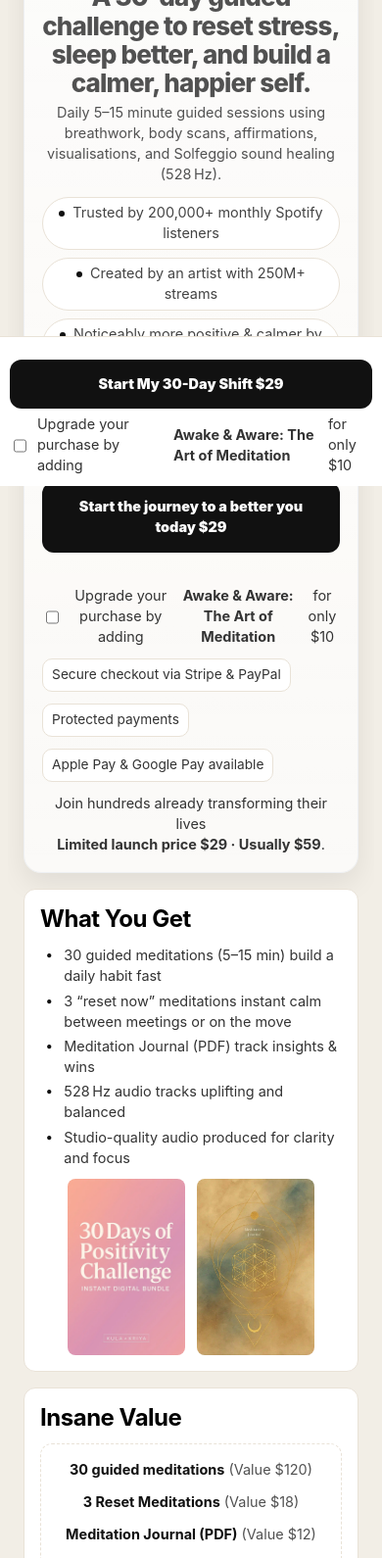
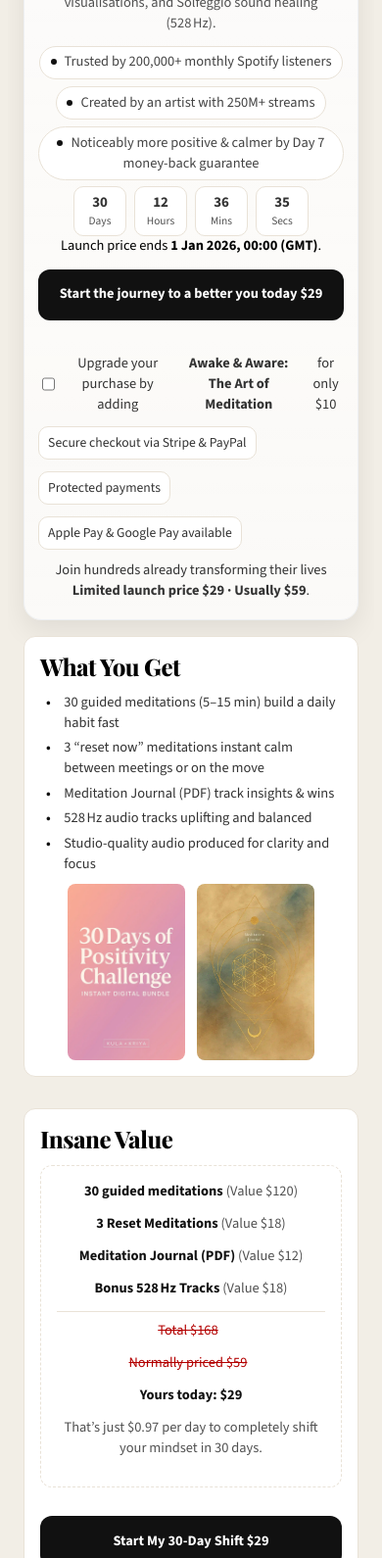
Before and after one commit to KulaKriya/positivitybundle, a website: page index.html in a window 390 px wide. Shown: the part 348-1938 px from the top of the page at 98% size. Drawn offline with nearby package versions, Linux system fonts and the light colour scheme.

Commit message:
Add files via upload

```diff
--- a/index.html
+++ b/index.html
@@ -5,6 +5,11 @@
 <meta name="viewport" content="width=device-width, initial-scale=1"/>
 <meta name="description" content="Transform your mindset in 30 days with guided meditations, sound healing, and a printable journal. Build lasting positivity & calm."/>
 <title>30 Days of Positivity Guided Meditation Bundle | Kula Kriya</title>
+
+
+<link rel="preconnect" href="https://fonts.googleapis.com">
+<link rel="preconnect" href="https://fonts.gstatic.com" crossorigin>
+<link href="https://fonts.googleapis.com/css2?family=Playfair+Display:wght@600;700;800&family=Source+Sans+3:wght@400;500;600;700&display=swap" rel="stylesheet">
 
 <style>
   :root{
@@ -25,15 +30,15 @@
   --shadow:0 10px 28px rgba(0,0,0,.08);
 }
   *{box-sizing:border-box}
-  html, body{font-family:-apple-system, BlinkMacSystemFont, 'SF Pro Display', Inter, 'Segoe UI', 'Helvetica Neue', Arial, sans-serif;background:var(--bg);overflow-x:hidden;font-size:0.95rem}
+  html, body{font-family:'Source Sans 3', -apple-system, BlinkMacSystemFont, 'SF Pro Display', Inter, 'Segoe UI', 'Helvetica Neue', Arial, sans-serif;background:var(--bg);overflow-x:hidden;font-size:0.95rem}
   img{max-width:100%;display:block}
   .wrap{max-width:980px;margin:0 auto;padding:24px 16px}
   .container{max-width:720px;margin:0 auto}
 
-  h1,h2,h3{margin:0 0 .6rem 0}
+  h1,h2,h3{margin:0 0 .6rem 0;font-family:'Playfair Display', 'Times New Roman', serif}
   h1{font-size:42px;line-height:1.1;margin:8px 0 6px;font-weight:800;letter-spacing:-0.02em}
   .h1-main{display:block;font-weight:900}
-  .h1-sub{display:block;font-size:0.62em;font-weight:800;white-space:normal;color:var(--muted)}
+  .h1-sub{display:block;font-size:0.58em;font-weight:700;white-space:normal;color:var(--muted)}
   h2{font-size:24px;line-height:1.2;margin:0 0 12px;font-weight:750}
   p{margin:.5rem 0 1rem 0;color:var(--ink)}
   .center{text-align:center}
@@ -59,6 +64,11 @@
   .cta-row{display:grid;grid-template-columns:1fr;gap:.75rem}
   .cta-sub{font-size:.95rem;color:#333;text-align:center}
 
+  @media (min-width:720px){
+    .cta{box-shadow:0 10px 26px rgba(0,0,0,0.18);}
+  }
+
+
   .timer{display:flex;justify-content:center;gap:8px;margin:.4rem 0 0 0;color:#333}
   .timer .box{background:#fff;border:1px solid var(--border);border-radius:10px;padding:.35rem .5rem;min-width:54px;text-align:center}
   .timer .num{display:block;font-weight:800;font-size:0.98rem}
@@ -71,10 +81,10 @@
   .two{grid-template-columns:1fr 1fr}
   @media (max-width:800px){.two{grid-template-columns:1fr}}
 
-  .panel{background:var(--panel);border:1px solid var(--border);border-radius:12px;padding:16px}
+  .panel{background:var(--panel);border:1px solid var(--border);border-radius:12px;padding:20px;margin-bottom:16px}
   .panel.red{background:var(--soft-red)}
   .panel.green{background:var(--soft-green)}
-  .panel.value{background:#fff;border:1px solid var(--border);border-radius:12px;padding:16px}
+  .panel.value{background:#fff;border:1px solid var(--border);border-radius:12px;padding:20px;margin-bottom:16px}
 
   .list{list-style:none;padding:0;margin:0}
   .list li{padding-left:1.6rem;position:relative;margin:.45rem 0;color:#333}
@@ -93,8 +103,8 @@
   .kk-aggregate{display:flex;align-items:center;gap:8px;font-weight:700}
   .kk-stars{letter-spacing:.15em}
   .kk-count{color:var(--kk-muted);font-weight:600}
-  .kk-grid{display:grid;grid-template-columns:repeat(3,1fr);gap:16px}
-  @media (max-width:900px){.kk-grid{grid-template-columns:repeat(2,1fr)}}
+  .kk-grid{display:grid;grid-template-columns:repeat(3,1fr);gap:20px}
+  @media (max-width:900px){.kk-grid{grid-template-columns:repeat(2,1fr);gap:16px}}
   @media (max-width:600px){.kk-grid{grid-template-columns:1fr}}
   .kk-card{background:var(--kk-card);border:1px solid var(--kk-border);border-radius:14px;padding:14px;box-shadow:0 3px 10px rgba(0,0,0,.05)}
   .kk-card-top{display:flex;align-items:center;gap:12px;margin-bottom:6px}
@@ -114,30 +124,41 @@
   .product-thumb{width:42%;max-width:180px;height:auto}
   @media (min-width:720px){.product-thumb{width:220px;max-width:280px}}
 
+  @media (max-width:600px){
+    .wrap{padding-top:12px;}
+    .logo{margin:0 auto 8px auto;}
+    .hero-panel{padding:14px 14px 18px 14px;margin-top:4px;}
+    h1{font-size:34px;}
+  }
+
+
   .cta-secondary{background:#ffffff;color:#111111;border:2px solid #111111}
   .cta-secondary:hover{background:#f3fff2}
 
   .combo-grid{display:grid;grid-template-columns:2fr 1fr;gap:16px;align-items:center}
-  @media (max-width:800px){.combo-grid{grid-template-columns:1fr} .combo-grid .combo-image{order:-1; margin-bottom:8px}}
+  @media (max-width:800px){
+    .combo-grid{grid-template-columns:1fr}
+    .combo-grid .combo-image{order:-1; margin-bottom:8px}
+    .combo-left{text-align:center;}
+    .combo-left .cta{max-width:100%;}
+  }
   .combo-image{display:flex;justify-content:center;}
   .combo-image img{width:100%;max-width:280px;height:auto;border-radius:10px;margin:0 auto;}
 
   .ribbon {position: absolute; top: -10px; right: -10px; background: #0e766e; color: #fff; padding: 6px 14px; font-size: 0.9rem; font-weight: bold; border-radius: 4px; transform: rotate(5deg); box-shadow: 0 2px 6px rgba(0,0,0,0.2)}
   .combo-offer {position: relative;}
-
-  @media (max-width:800px){
-    .sticky-cta{position:fixed;left:0;right:0;bottom:0;background:#fff;border-top:1px solid var(--border);padding:.65rem;z-index:999}
-    .sticky-cta a{display:block;text-align:center;padding:.95rem;border-radius:12px;background:var(--accent);color:#fff;font-weight:900;text-decoration:none}
-    .sticky-spacer{height:76px}
-  }
-
-  .panel.value-eg .list li:before{content:'•';position:absolute;left:.4rem;color:#111;font-weight:700;font-size:.9rem}
+.panel.value-eg .list li:before{content:'•';position:absolute;left:.4rem;color:#111;font-weight:700;font-size:.9rem}
 
   .value-eg .get-images img{width:120px;max-width:40%;height:auto;border-radius:8px}
 
   .get-images{justify-content:center;}
 
   /* Reviews carousel */
+
+  @media (max-width:600px){
+    .panel,.panel.value{padding:16px;}
+  }
+
   .kk-viewport{overflow:hidden;width:100%}
   .kk-track{display:flex;gap:16px;will-change:transform;transition:transform 600ms ease}
   .kk-track .kk-card{flex:0 0 calc((100% - 32px) / 3);} /* 3 visible with 16px gaps */
@@ -166,6 +187,10 @@
   h3 { line-height: 1.25; }
   p  { margin: 0 0 12px; }
   .list li { margin: .3rem 0; }
+
+  .container p{max-width:70ch;margin-left:auto;margin-right:auto;}
+  .panel p{max-width:70ch;margin-left:0;margin-right:0;}
+
 
 
   /* Order bump */
@@ -343,7 +368,7 @@ fbq('track', 'PageView');
 
   <!-- BUMPER SALE: Awake & Aware (separate links to wire next) -->
   <section class="container">
-    <div class="panel combo-offer" style="margin-top:16px">
+    <div class="panel combo-offer" style="margin-top:16px;background:#faf6ee">
       <div class="ribbon">Most Popular</div>
       <div class="combo-grid">
         <div class="combo-left">
@@ -371,6 +396,7 @@ fbq('track', 'PageView');
 
   <!-- TESTIMONIALS (BOTTOM) -->
   <section class="container kk-testimonials" id="reviews" style="margin-top:16px">
+    <div style="text-transform:uppercase;letter-spacing:0.16em;font-size:.78rem;font-weight:600;color:var(--kk-muted);margin-bottom:4px">What listeners are saying</div>
     <div class="kk-head"><h2 style="margin:0">Real people. Real calm.</h2>
       <div class="kk-aggregate">
         <span class="kk-score">4.9</span>
@@ -434,13 +460,6 @@ fbq('track', 'PageView');
     <div style="margin-bottom:.25rem">Secure checkout. Instant delivery. Lifetime personal access.</div>
     <div>© Kula Kriya. All rights reserved.</div>
   </div>
-
-<!-- Sticky mobile CTA -->
-<div class="sticky-cta">
-  <a href="#" class="cta" id="cta-sticky" data-product="POSITIVITY">Start My 30-Day Shift $29</a>
-<div class="bump"><label class="bump-label"><input type="checkbox" id="bump-sticky"> Upgrade your purchase by adding <strong>Awake &amp; Aware: The Art of Meditation</strong> for only $10</label></div>
-</div>
-<div class="sticky-spacer"></div>
 
 <!-- Video Modal -->
 <div id="videoModal" role="dialog" aria-modal="true">
```
